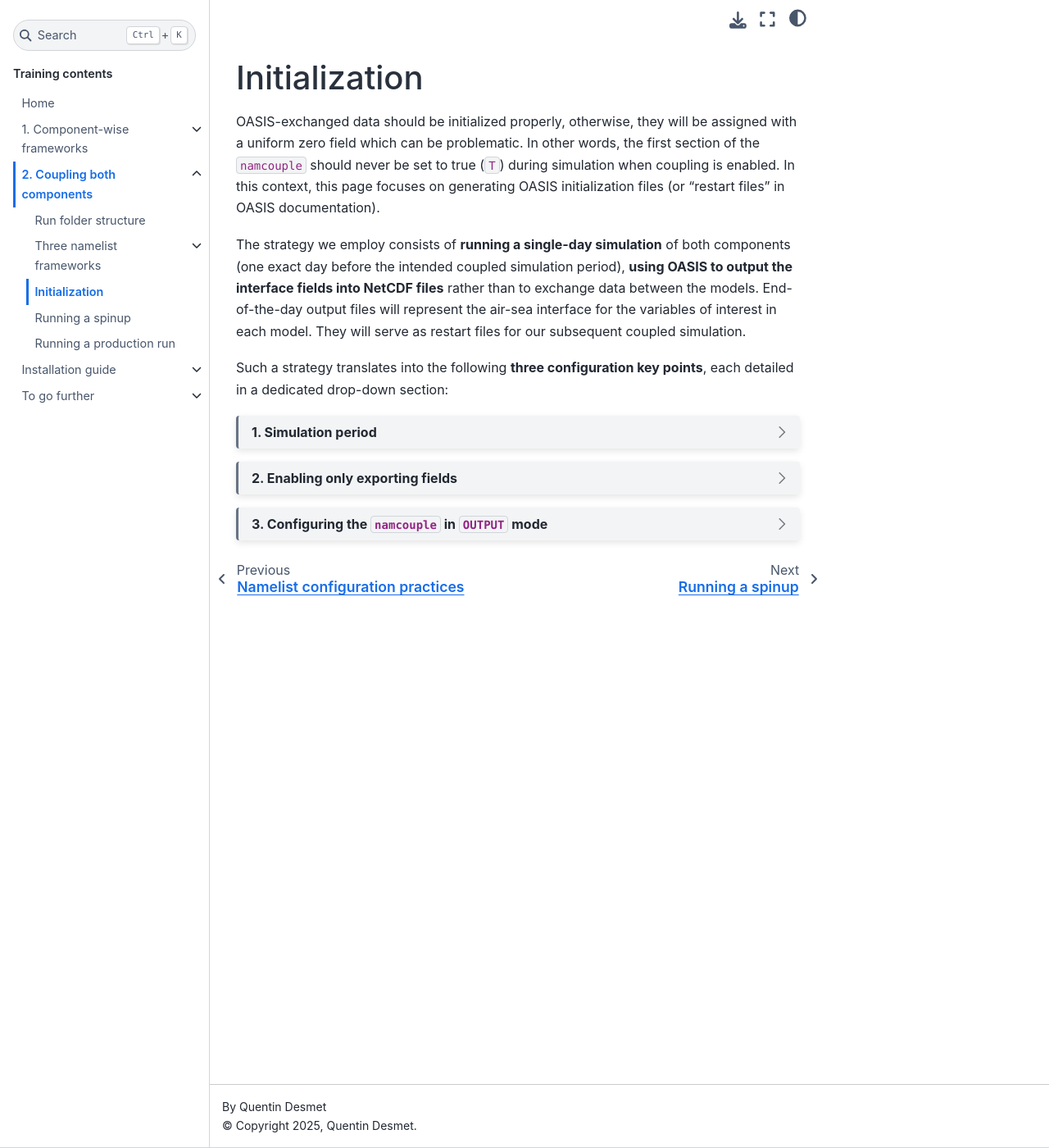
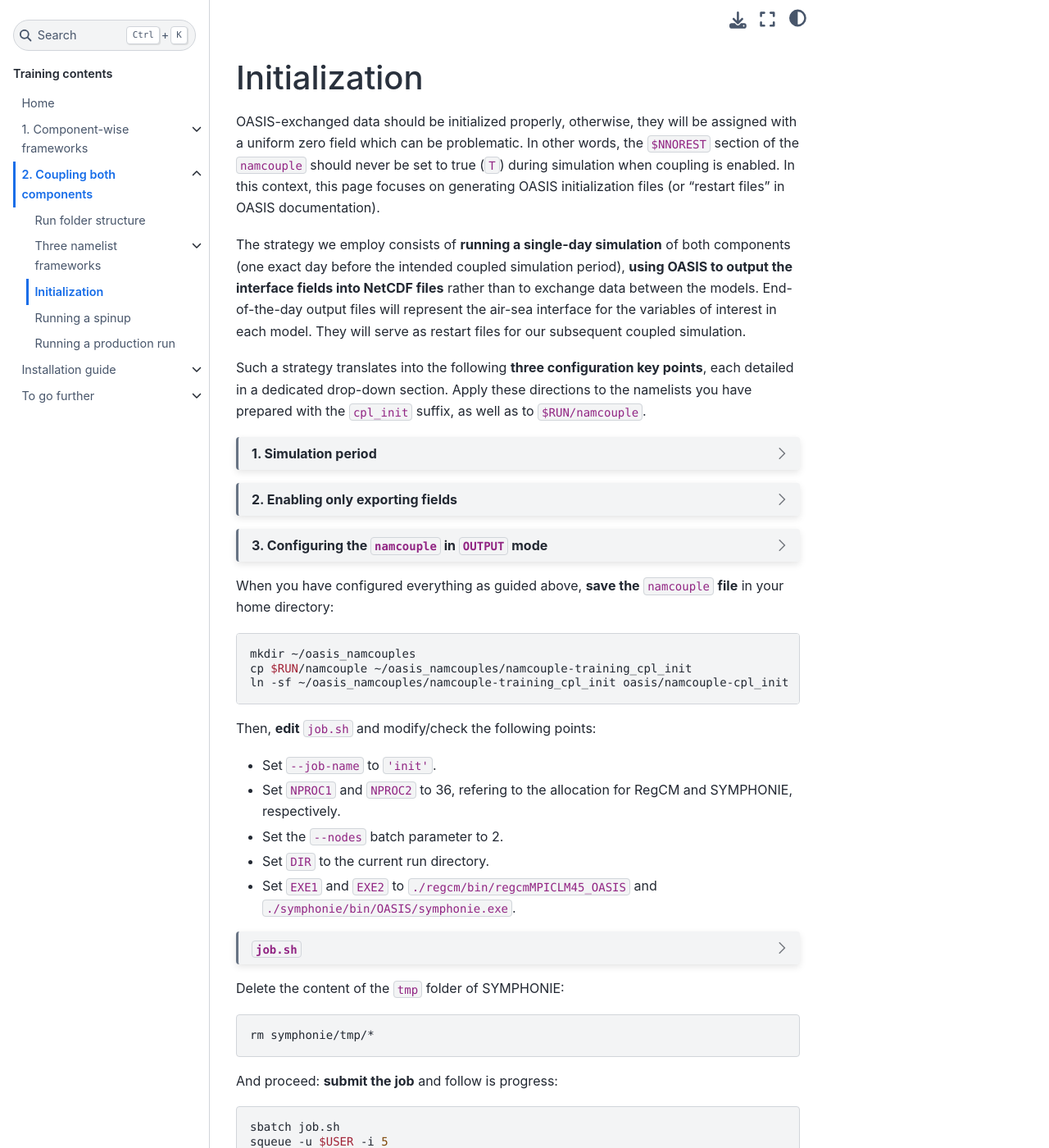
Before and after one commit to DesmetQuentin/training-ros, a Sphinx documentation site: the page built from source/coupling/initialize.rst, in a window 1280 px wide and 1400 px high. Shown: the whole window at 82% size. Built offline with Sphinx 7.4.7 and the Sphinx Book theme 1.1.4, drawn with Linux system fonts in a browser that asks for light colours; some of the changed text lies outside the part shown.

Commit message:
Finish coupling initialization

```diff
--- a/source/coupling/initialize.rst
+++ b/source/coupling/initialize.rst
@@ -2,10 +2,10 @@
 ==============
 
 OASIS-exchanged data should be initialized properly, otherwise, they will be assigned
-with a uniform zero field which can be problematic. In other words, the first section
-of the ``namcouple`` should never be set to true (``T``) during simulation when coupling
-is enabled. In this context, this page focuses on generating OASIS initialization files
-(or "restart files" in OASIS documentation).
+with a uniform zero field which can be problematic. In other words, the ``$NNOREST``
+section of the ``namcouple`` should never be set to true (``T``) during simulation when
+coupling is enabled. In this context, this page focuses on generating OASIS
+initialization files (or "restart files" in OASIS documentation).
 
 The strategy we employ consists of **running a single-day simulation** of both
 components (one exact day before the intended coupled simulation period),
@@ -15,7 +15,8 @@
 for our subsequent coupled simulation.
 
 Such a strategy translates into the following **three configuration key points**, each
-detailed in a dedicated drop-down section:
+detailed in a dedicated drop-down section. Apply these directions to the namelists
+you have prepared with the ``cpl_init`` suffix, as well as to ``$RUN/namcouple``.
 
 .. dropdown:: 1. Simulation period
 
@@ -35,7 +36,7 @@
 
 .. dropdown:: 2. Enabling only exporting fields
 
-   Let us now modify the field-enabling logicals of the OASIS-related namelist from
+   Let us now modify the field-enabling logicals of the OASIS-related namelist of
    each component: namely ``&oasisparam`` for RegCM and ``notebook_oasis_generic.f`` for
    SYMPHONIE. We enable (set to ``.true.``) the exporting fields we plan to use for
    coupling, and disable (set to ``.false.``) all others.
@@ -54,18 +55,25 @@
       * ``l_cpl_ex_sst``
 
 
-   And don't forget to enable OASIS in general:
+   .. important::
 
-   * ``ioasiscpl = 1`` for RegCM
-   * ``ioasis_generic = 1`` in ``notebook_oasis_generic.f`` for SYMPHONIE
+      Don't forget to enable OASIS in general:
+
+      * ``ioasiscpl = 1`` for RegCM,
+      * ``ioasis_generic = 1`` in ``notebook_oasis_generic.f`` for SYMPHONIE,
+
+
+      as well as grid writing with the ``l_write_grids`` logical, indicating the full
+      grid for SYMPHONIE with ``default_grid_file_name = "./symphonie/grid.nc"``.
 
 
 .. dropdown:: 3. Configuring the ``namcouple`` in ``OUTPUT`` mode
 
    This initialization run will not exchange data between the components, but instead
-   use the OASIS interface as an output stream. The ``namcouple`` keyword for this case
-   is ``OUTPUT``. They are other formatting rules that go with this mode, and in the
-   end, the ``$STRINGS`` section of the ``namcouple`` file should look like this:
+   use the OASIS interface as an output stream. The entry mode for this case
+   is ``OUTPUT``. Following the directions of a previous :doc:`page <namelist/namcouple>`
+   of this training, the ``$STRINGS`` section of the ``namcouple`` file should look like
+   this:
 
    .. code:: console
 
@@ -97,4 +105,124 @@
       symt symt LAG=+180
       LOCTRANS
       AVERAGE
-      #
+
+
+   Accordingly, make sure the ``$NFIELDS`` section indicates 5 entries.
+
+   .. dropdown:: Why don't we group all ``rcim`` fields into one single entry?
+
+      Because when setting up the coupled run, they will need distinct scaling
+      (to convert precipitation, and revert the sign of most heat fluxes). We thus
+      want to generate distinct restart files: fields are grouped from now on,
+      based on the transformations they will need later.
+
+
+When you have configured everything as guided above, **save the** ``namcouple`` **file**
+in your home directory:
+
+.. code:: shell
+
+   mkdir ~/oasis_namcouples
+   cp $RUN/namcouple ~/oasis_namcouples/namcouple-training_cpl_init
+   ln -sf ~/oasis_namcouples/namcouple-training_cpl_init oasis/namcouple-cpl_init
+
+
+Then, **edit** ``job.sh`` and modify/check the following points:
+
+* Set ``--job-name`` to ``'init'``.
+* Set ``NPROC1`` and ``NPROC2`` to 36, refering to the allocation for RegCM and SYMPHONIE, respectively.
+* Set the ``--nodes`` batch parameter to 2.
+* Set ``DIR`` to the current run directory.
+* Set ``EXE1`` and ``EXE2`` to ``./regcm/bin/regcmMPICLM45_OASIS`` and ``./symphonie/bin/OASIS/symphonie.exe``.
+
+.. dropdown:: ``job.sh``
+
+   .. code:: bash
+
+      TODO
+
+
+Delete the content of the ``tmp`` folder of SYMPHONIE:
+
+.. code:: bash
+
+   rm symphonie/tmp/*
+
+
+And proceed: **submit the job** and follow is progress:
+
+.. code:: bash
+
+   sbatch job.sh
+   squeue -u $USER -i 5
+
+
+If the **run completes successfully**, you should find the ending message of both models
+around the end of the slurm output, in an order that depends on the models' relative
+computing speed. RegCM should print the following:
+
+.. code::
+
+   TODO
+
+
+and SYMPHONIE:
+
+.. code::
+
+   TODO
+
+
+Moreover, there should now **exist grid files and the restart files** we aim to produce:
+
+.. code:: console
+
+   $ ls -1 *.nc
+   TODO
+
+
+**Save the grid files** in the ``oasis`` directory:
+
+.. code:: bash
+
+   mv areas.nc grids.nc masks.nc oasis/
+
+
+Now however, if you **check the restart files' content**, for example using ``ncdump -h``:
+
+.. code:: console
+
+   $ ncdump -h restart_SST.nc
+   TODO
+
+
+you should notice that **the fields only have one dimension**.
+In other words, they are *flattened*:
+this is one flaw of the ``OUTPUT`` mode in OASIS...
+No worries, though, simple Python can make it up!
+Simply ``source`` the following script of the ``$TRAINING`` directory.
+
+.. code:: bash
+
+   cd $RUN
+   source $TRAINING/postprocess_restart_files.sh
+
+
+You may check their content; things should be right now.
+**Save the restart files** in a dedicated folder:
+
+.. code:: bash
+
+   mkdir oasis/restart_20230201
+   mv restart_*.nc oasis/restart_20230201
+
+
+We now have our grids, ``namcouple`` and restart files in ``oasis``:
+
+.. code:: console
+
+   $ ls -1 oasis
+   TODO
+
+
+We are ready to run our first coupled simulation!
```
Also changed, not shown: other parts of source/coupling/initialize.rst (+4 -4 lines).
